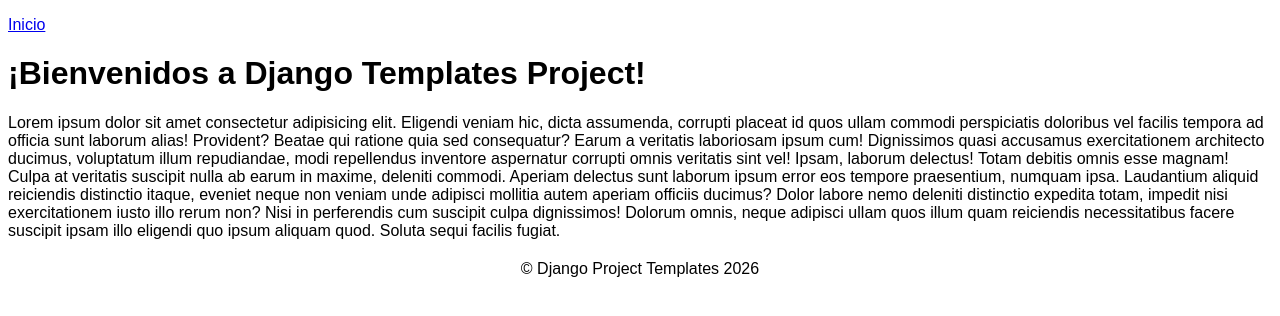
After one commit to r4kizz/django-02, a Django app: template inicio/templates/inicio/index.html in a window 1280 px wide. The commit adds this page. Shown: the top 316 px of the page. Run offline with Django 3.2, Linux system fonts and the light colour scheme; the template is opened without the code that fills it, so the values that code supplies are empty.

Commit message:
creacion de html y css

```diff
--- a/django_templates/urls.py
+++ b/django_templates/urls.py
@@ -15,8 +15,9 @@ Including another URLconf
     2. Add a URL to urlpatterns:  path('blog/', include('blog.urls'))
 """
 from django.contrib import admin
-from django.urls import path
+from django.urls import path, include
 
 urlpatterns = [
     path('admin/', admin.site.urls),
+    path('', include("inicio.urls"))
 ]
--- /dev/null
+++ b/inicio/templates/inicio/index.html
@@ -0,0 +1,12 @@
+{% extends "base.html" %}
+{% block title %}¡Bienvenidos!{% endblock %}
+{% block content %}
+    <h1>¡Bienvenidos a Django Templates Project!</h1>
+    <p>
+        Lorem ipsum dolor sit amet consectetur adipisicing elit. Eligendi veniam hic, dicta assumenda, corrupti placeat id quos ullam commodi perspiciatis doloribus vel facilis tempora ad officia sunt laborum alias! Provident?
+        Beatae qui ratione quia sed consequatur? Earum a veritatis laboriosam ipsum cum! Dignissimos quasi accusamus exercitationem architecto ducimus, voluptatum illum repudiandae, modi repellendus inventore aspernatur corrupti omnis veritatis sint vel!
+        Ipsam, laborum delectus! Totam debitis omnis esse magnam! Culpa at veritatis suscipit nulla ab earum in maxime, deleniti commodi. Aperiam delectus sunt laborum ipsum error eos tempore praesentium, numquam ipsa.
+        Laudantium aliquid reiciendis distinctio itaque, eveniet neque non veniam unde adipisci mollitia autem aperiam officiis ducimus? Dolor labore nemo deleniti distinctio expedita totam, impedit nisi exercitationem iusto illo rerum non?
+        Nisi in perferendis cum suscipit culpa dignissimos! Dolorum omnis, neque adipisci ullam quos illum quam reiciendis necessitatibus facere suscipit ipsam illo eligendi quo ipsum aliquam quod. Soluta sequi facilis fugiat.
+    </p>
+{% endblock %}
--- /dev/null
+++ b/static/css/style.css
@@ -0,0 +1,18 @@
+body {
+    font-family: Arial, sans-serif;
+}
+
+nav ul {
+    list-style-type: none;
+    padding: 0;
+}
+
+nav ul li {
+    display: inline;
+    margin-right: 10px;
+}
+
+footer {
+    margin-top: 20px;
+    text-align: center;
+}
--- a/templates/base.html
+++ b/templates/base.html
@@ -1,10 +1,6 @@
 <!DOCTYPE html>
 <html lang="es">
 <head>
-    <meta charset="UTF-8">
-    <meta name="viewport" content="width=device-width, initial-scale=1.0">
-    <title>{% block title %}Django Templates Project{% endblock %}</title>
-</head>
     {% load static %}
     <meta charset="UTF-8">
     <meta name="viewport" content="width=device-width, initial-scale=1.0">
@@ -12,6 +8,20 @@
     <link rel="stylesheet" href="{% static 'css/style.css' %}">
 </head>
 <body>
+    <header>
+        <nav>
+            <ul>
+                <li><a href="{% url 'inicio:index' %}">Inicio</a></li>
+            </ul>
+        </nav>
+    </header>
+    <main>
+        {% block content %}
 
+        {% endblock %}
+    <main>
+    <footer>
+        <p>&copy; Django Project Templates 2026</p>
+    </footer>
 </body>
 </html>
```
Also changed, not shown: inicio/urls.py (added, +8 -0 lines), inicio/templates/inicio/inicio.html (deleted).
